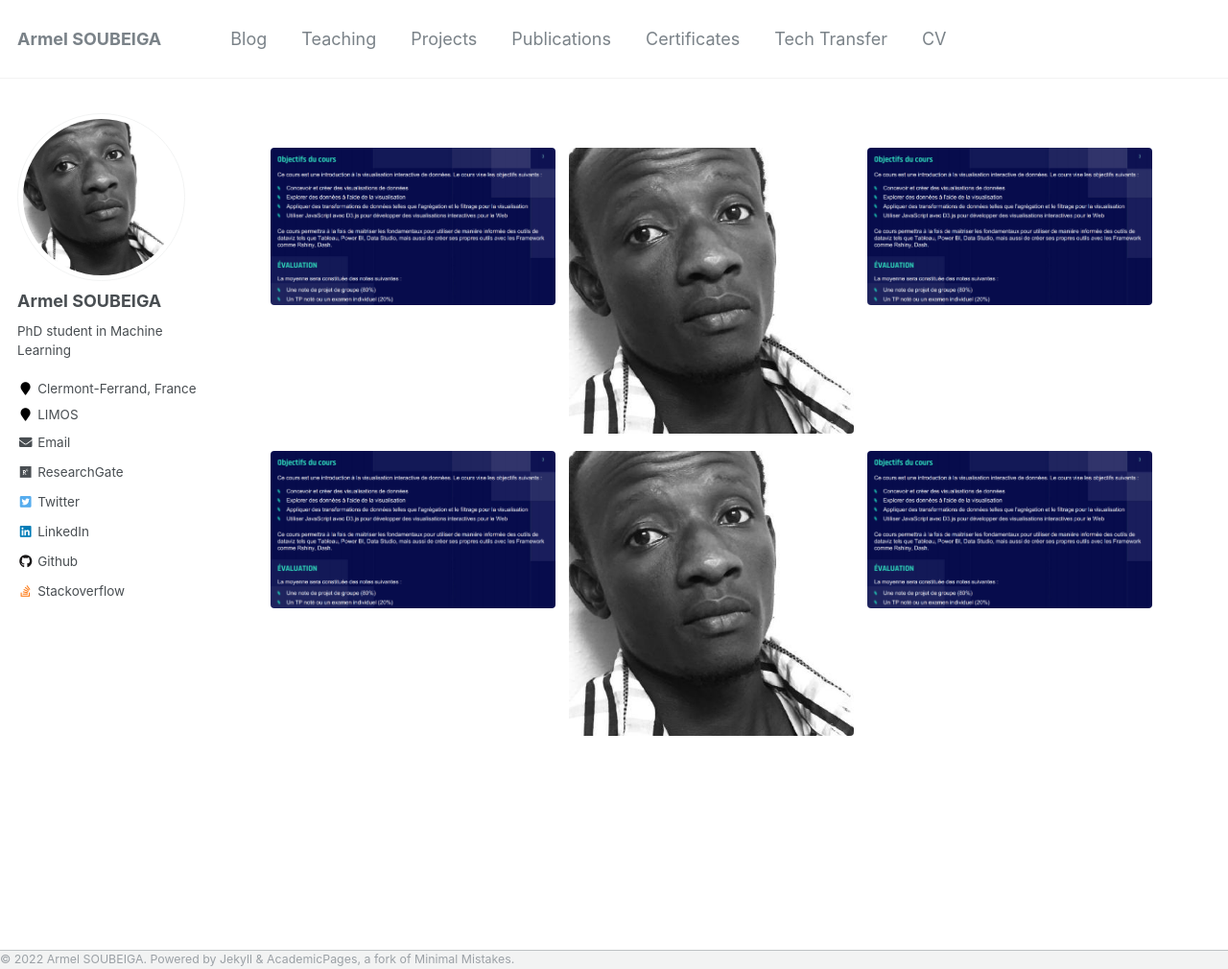
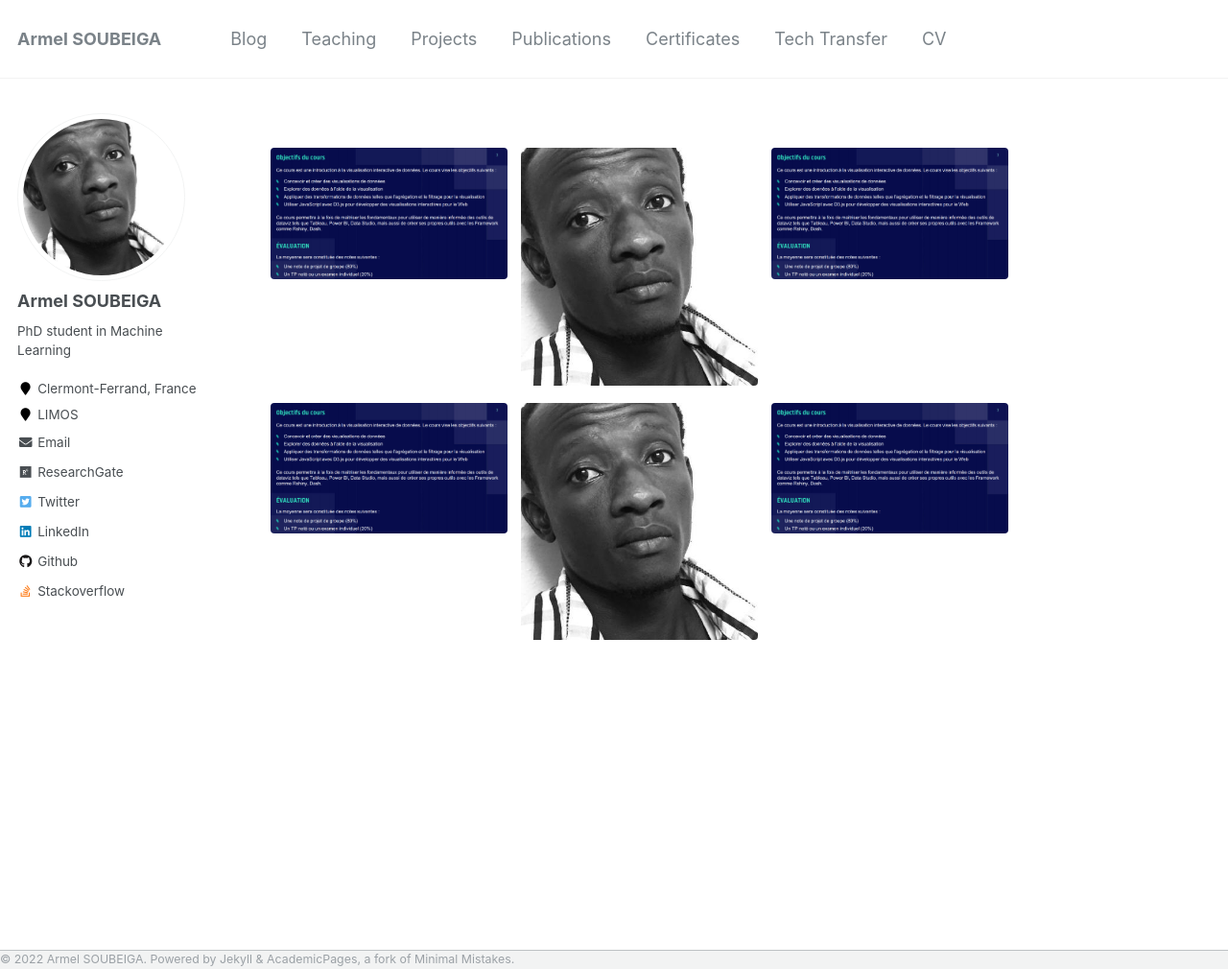
Before and after one commit to armelsoubeiga/neweb, a Jekyll site: the page built from _pages/portfolio.html, in a window 1280 px wide and 1010 px high. Shown: the whole window at 96% size. Built offline with Jekyll 4.4.1, drawn with Linux system fonts in a browser that asks for light colours.

Commit message:
Update portfolio.html

```diff
--- a/_pages/portfolio.html
+++ b/_pages/portfolio.html
@@ -27,4 +27,4 @@ gallery:
     alt: "bbc learning english digital debate with alice and amith"
     title: "Amith and Alice prepping for the digital debate"
 ---
-{% include gallery class="full" %}
+{% include gallery class="full-img" %}
```
